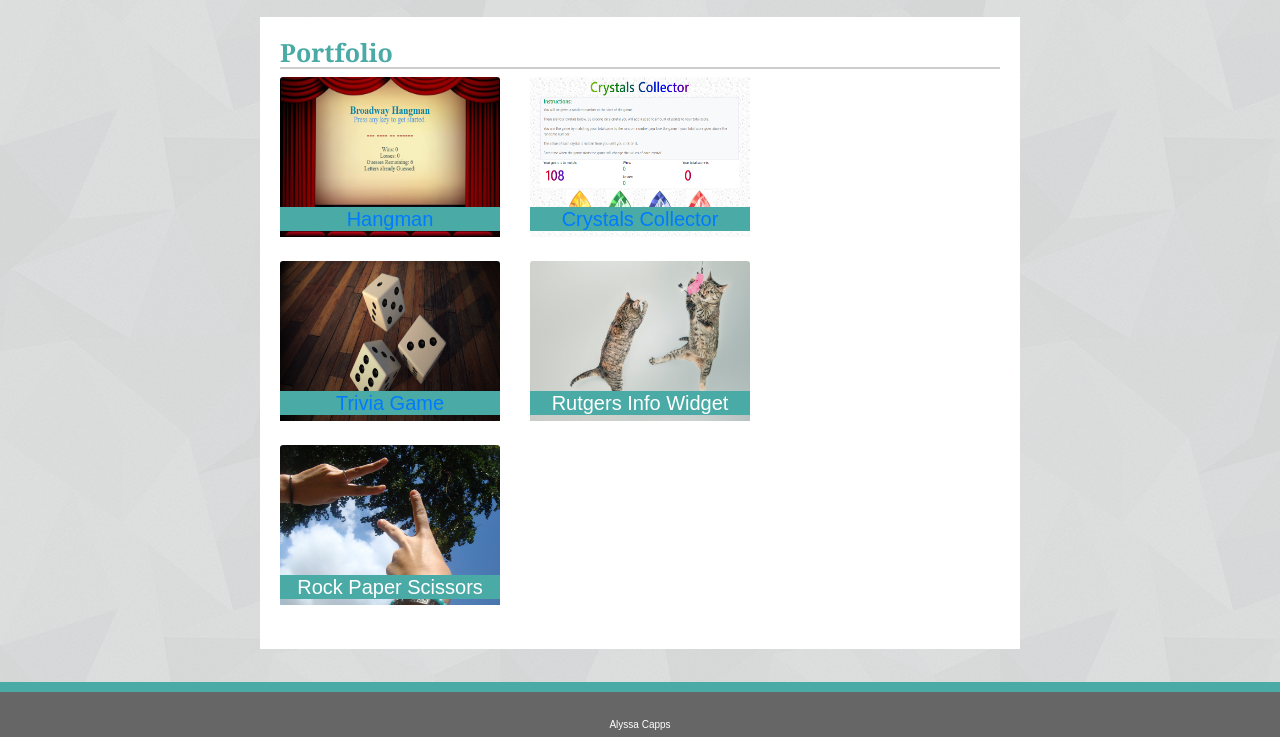
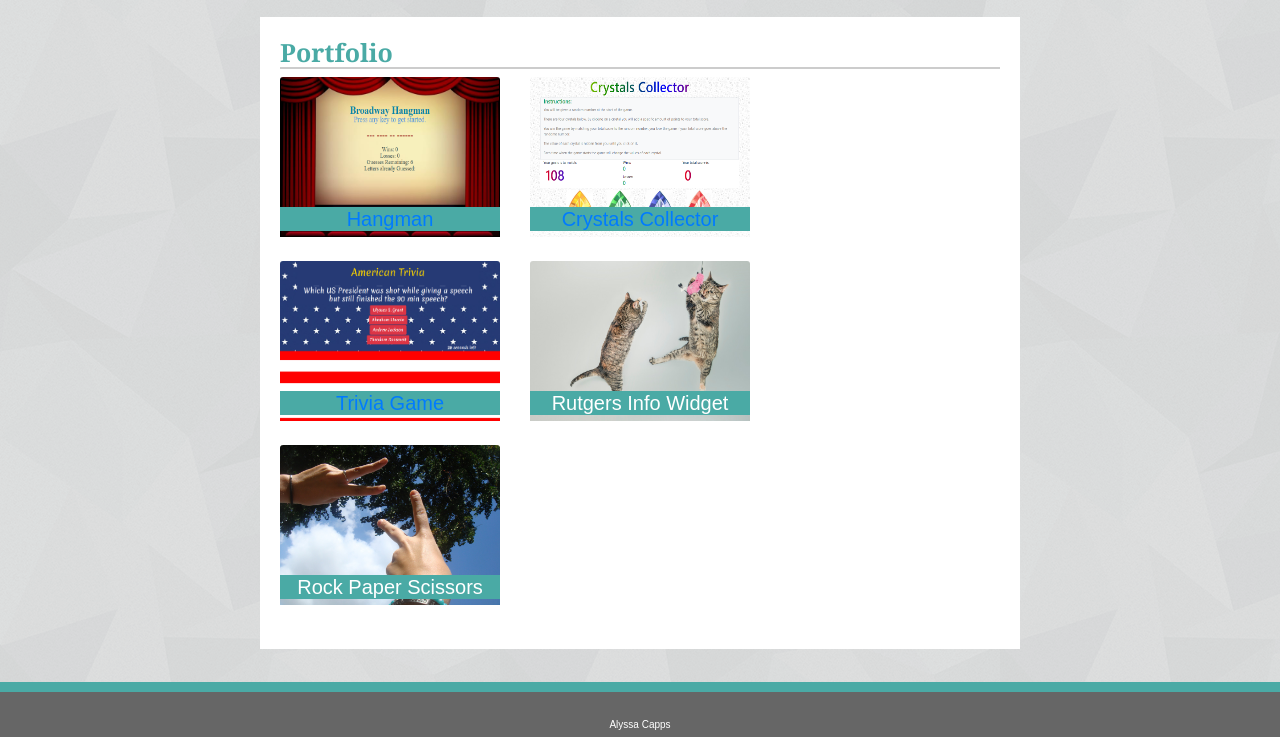
Before and after one commit to alycapps/alycapps.github.io, a plain HTML site: page portfolio.html in a window 1280 px wide. Shown: the part 63-800 px from the top of the page. Drawn offline with nearby package versions, Linux system fonts and the light colour scheme.

Commit message:
added pic of trivia game

```diff
--- a/portfolio.html
+++ b/portfolio.html
@@ -79,7 +79,7 @@
             <div class="row">
                 <div class="col-md-4 white">
                     <div class="card text-white pb-4">
-                        <img class="card-img-top" src="./assets/images/triviagame.jpg" alt="Card image">
+                        <img class="card-img-top" src="./assets/images/triva.PNG" alt="Card image">
                         <div class="card-img-overlay">
                             <h5 class="card-title position-absolute"><a href="https://alycapps.github.io/TriviaGame/">Trivia Game</a></h5>
                         </div>
```
Also changed, not shown: assets/images/possibleprofpic.jpg (added), assets/images/triva.PNG (added).
